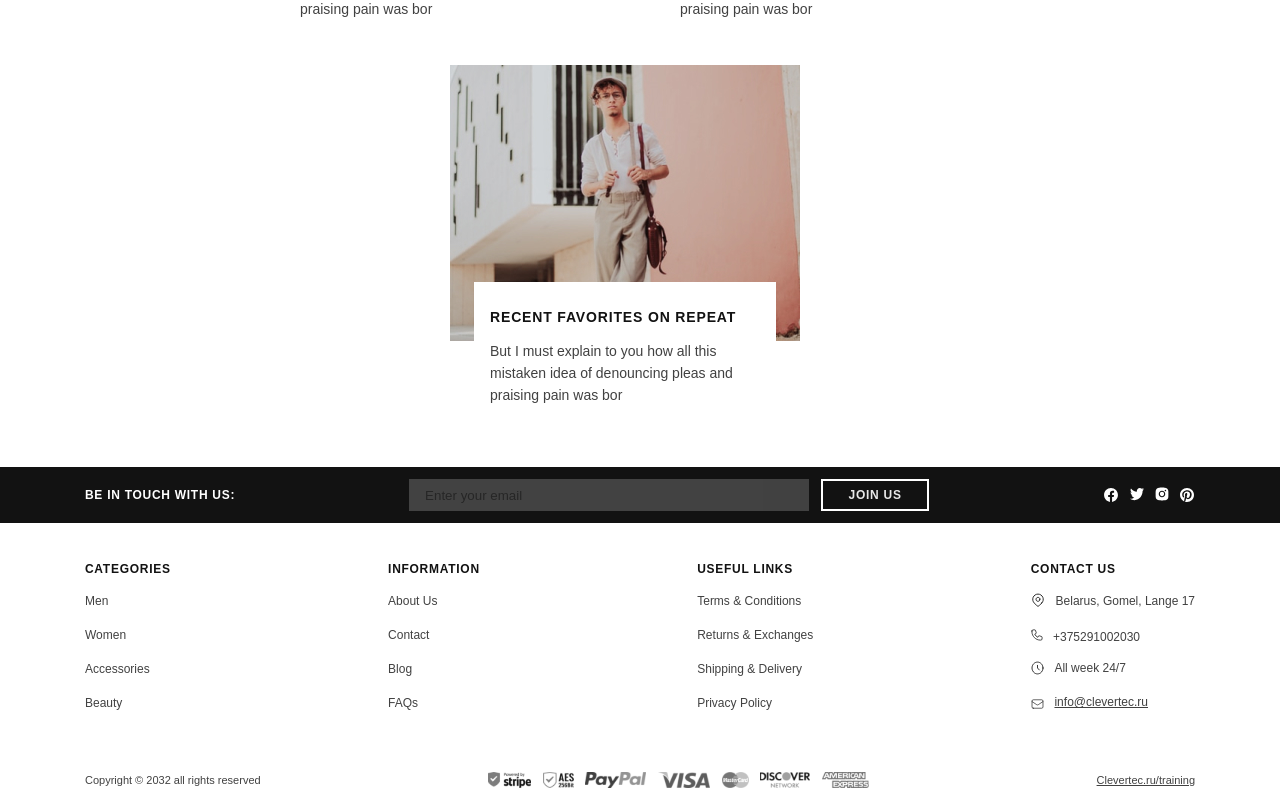
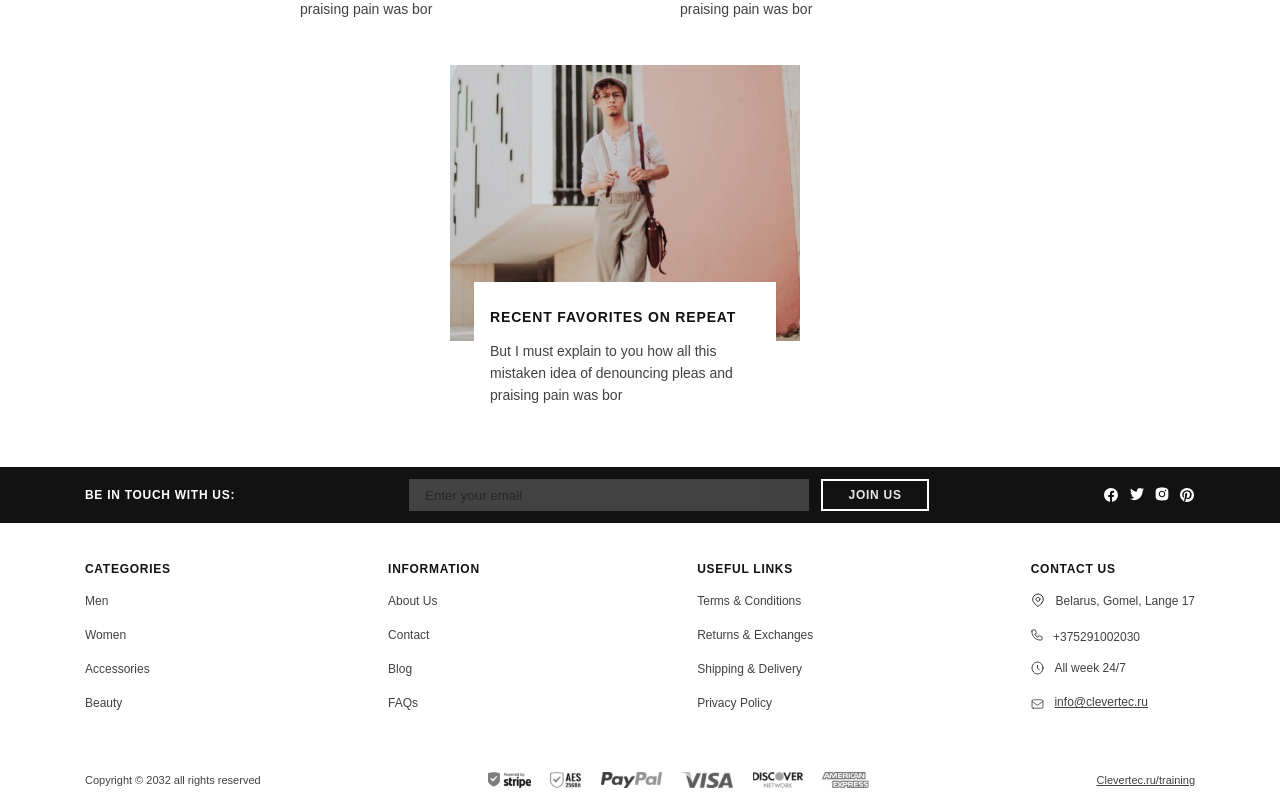
Before and after one commit to tonyreactus/training-shop, a React (Create React App) app: page / in a window 1280 px wide. Shown: the part 3754-4554 px from the top of the page. Built offline with nearby package versions, Linux system fonts and the light colour scheme.

Commit message:
fix error

```diff
--- a/src/App/Footer/SubFooter/SubFooter.tsx
+++ b/src/App/Footer/SubFooter/SubFooter.tsx
@@ -4,7 +4,7 @@ import stripeImg from "../../../Assets/Images/stripe.svg";
 import aesImg from "../../../Assets/Images/aes.svg";
 import paypalImg from "../../../Assets/Images/paypal.svg";
 import visaImg from "../../../Assets/Images/visa.svg";
-import masterCardImg from "../../../Assets/Images/masterCard.svg";
+// import masterCardImg from "../../../Assets/Images/masterCard.svg";
 import discoverImg from "../../../Assets/Images/discover.svg";
 import americanExpressImg from "../../../Assets/Images/americanExpress.svg";
 
@@ -30,9 +30,9 @@ const SubFooter = () => {
                     <img alt={"visa"} src={visaImg} />
                 </div>
 
-                <div className={classes.masterCard}>
+                {/* <div className={classes.masterCard}>
                     <img alt={"masterCard"} src={masterCardImg} />
-                </div>
+                </div> */}
 
                 <div className={classes.discover}>
                     <img alt={"discover"} src={discoverImg} />
```
